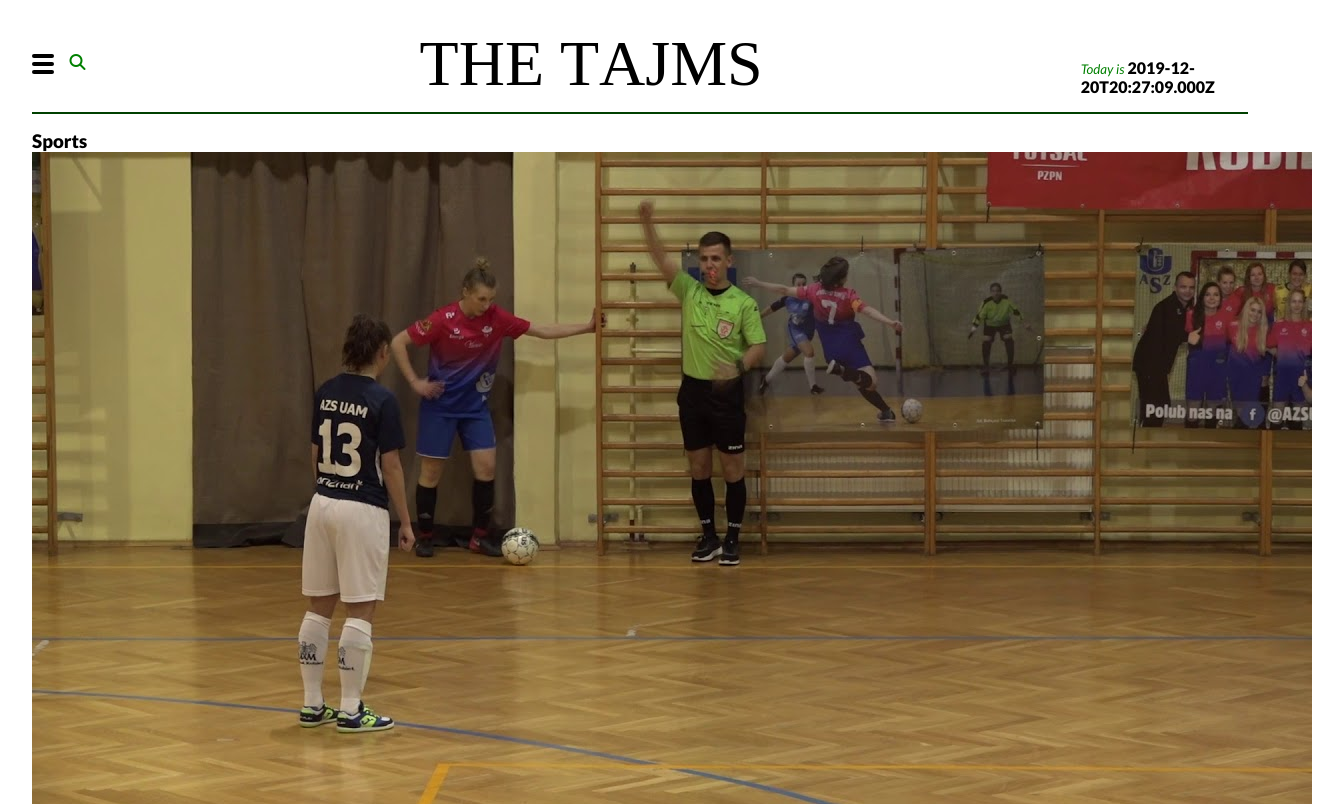
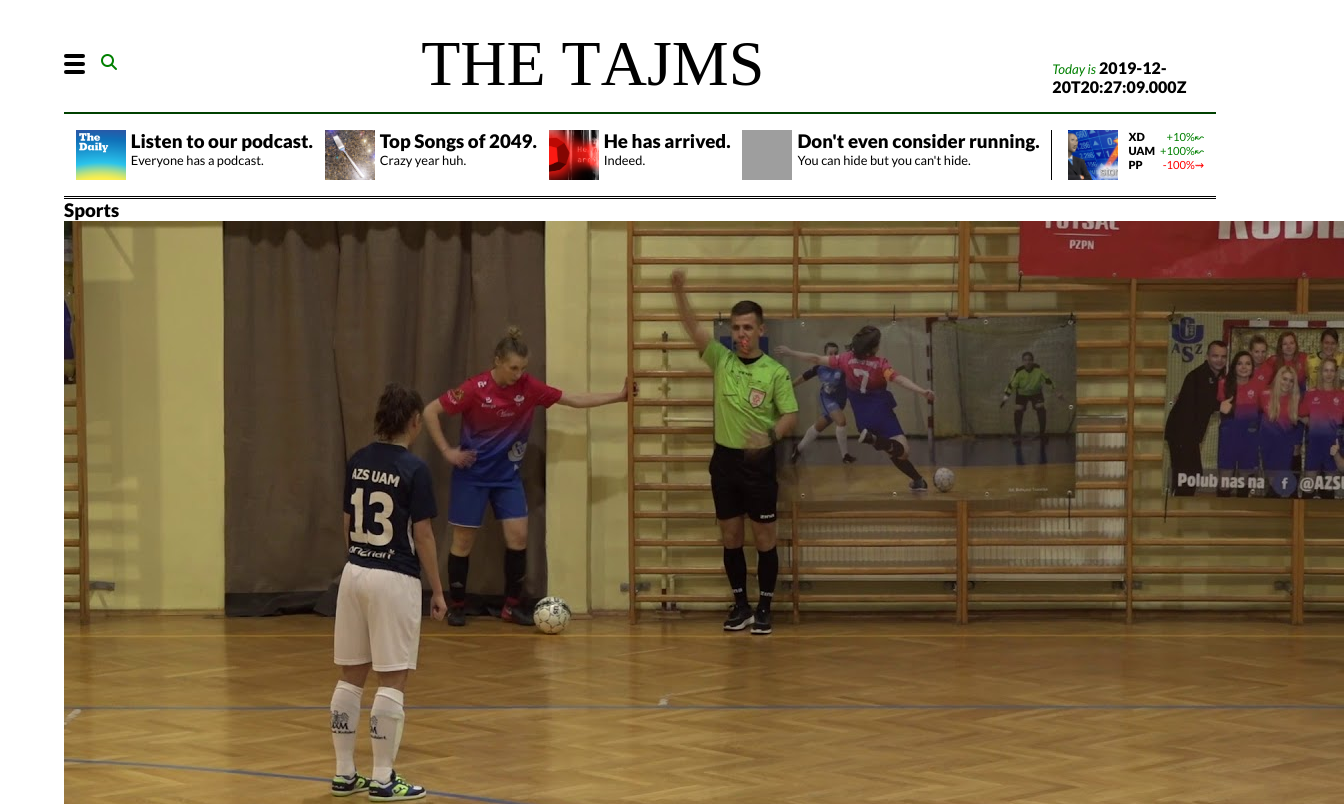
Before and after one commit to JakubKoralewski/made-by-the-jakubkoralewski-gang, a website with bundled scripts: page src/index.html in a window 1280 px wide. Shown: the top 804 px of the page, 1344 px wide, since content can reach past the window. Built offline with nearby package versions, Linux system fonts and the light colour scheme; grey boxes are pictures that could not be loaded; a web font is replaced by a local one.

Commit message:
Subheader added.

```diff
--- a/src/index.html
+++ b/src/index.html
@@ -26,6 +26,60 @@
 			<h1>THE TAJMS</h1>
 			<div id="date"></div>
 		</header>
+		<div id="sub-header">
+			<div id="grid">
+				<figure>
+					<img src="../img/thumbnails/podcast.png"
+						 alt="Podcast">
+
+					<figcaption>
+						<h3>Listen to our podcast.</h3>
+						<p>Everyone has a podcast.</p>
+					</figcaption>
+				</figure>
+				<figure>
+					<img alt="Worm." src="../img/thumbnails/worm.jpg">
+
+					<figcaption>
+						<h3>Top Songs of 2049.</h3>
+						<p>Crazy year huh.</p>
+					</figcaption>
+				</figure>
+				<figure>
+					<img alt="Worm." src="../img/thumbnails/common.png">
+
+					<figcaption>
+						<h3>He has arrived.</h3>
+						<p>Indeed.</p>
+					</figcaption>
+				</figure>
+				<figure>
+					<img alt="Do not." src="../img/thumbnails/dont.png">
+
+					<figcaption>
+						<h3>Don't even consider running.</h3>
+						<p>You can hide but you can't hide.</p>
+					</figcaption>
+				</figure>
+				<figure id="stocks">
+					<img alt="Stocks." src="../img/thumbnails/stonks.jpg">
+					<div id="stocks">
+						<div class="stock">
+							<header>XD</header>
+							<p class="p">+10%</p>
+						</div>
+						<div class="stock">
+							<header>UAM</header>
+							<p class="p">+100%</p>
+						</div>
+						<div class="stock">
+							<header>PP</header>
+							<p class="m">-100%</p>
+						</div>
+					</div>
+				</figure>
+			</div>
+		</div>
 		<nav>
 			<ul>
 				<li>Home Page</li>
@@ -36,8 +90,8 @@
 				<li>Business</li>
 				<li>Opinion</li>
 				<li>Tech</li>
-				<li>Best Student of The Year</li>
-				<li>Best Teacher of The Decade</li>
+				<li id="?">Best Student of The Year</li>
+				<li id="xd">Best Teacher of The Decade</li>
 				<li>Health</li>
 			</ul>
 		</nav>
--- a/src/index.scss
+++ b/src/index.scss
@@ -7,7 +7,7 @@ $secondary: green;
 
 body {
 	font-family: 'Lato', sans-serif;
-	padding: 2rem 2rem 2rem 2rem;
+	padding: 2rem 4rem 2rem 4rem;
 
 	#click-catcher {
 		display: none;
@@ -30,162 +30,5 @@ body {
 	}
 }
 
-nav {
-	$bg-color: white;
-	position: fixed;
-	top: 0;
-	left: 0;
-	transform: translateX(-100%);
-	transition: transform 500ms ease-in-out;
-	background-color: $bg-color;
-	min-height: 100vh;
-	padding: 1rem;
-	z-index: 10;
-
-	ul {
-		overflow-y: auto;
-		li {
-			list-style-type: none;
-			padding: 5px;
-			margin-top: 0.2rem;
-			font-weight: 500;
-			border-radius: 0.5rem;
-			&.active {
-				font-weight: 600;
-			}
-			&:hover {
-				cursor: pointer;
-				background-color: mix($secondary, darken($bg-color, 10%), 10%);
-			}
-		}
-	}
-
-	&.active {
-		transform: translateX(0);
-	}
-}
-
-header#main-header {
-	display: flex;
-	width: 100%;
-	flex-direction: row;
-	align-items: center;
-	border-bottom: 2px solid mix(black, $secondary, 50%);
-	padding-bottom: 1rem;
-	margin-bottom: 1rem;
-
-	$input-width: 10rem;
-
-	#date {
-		align-self: end;
-		small {
-			font-style: italic;
-			color: $secondary;
-		}
-	}
-
-	h1 {
-		$font-size: 4rem;
-		font-weight: 100;
-		font-size: $font-size;
-		font-family: 'Bungee Inline', serif;
-		transform: translateX(-#{$input-width/2});
-		margin-left: auto;
-		user-select: none;
-		width: 100%;
-		//text-align: center;
-		height: $font-size;
-		display: flex;
-		//align-items: ;
-justify-content: center;
-		align-items: center;
-
-		span {
-			&:hover {
-				transform: translateY(5px);
-				transition-duration: 0.2s;
-			}
-			&.empty {
-				width: $font-size/4;
-			}
-			//height: $font-size;
-			display: inline-block;
-			//height: $font-size;
-			transform: translateY(0px);
-			transition: 0.3s transform ease-in-out;
-		}
-	}
-
-	div#search {
-		color: $secondary;
-		display: inline-flex;
-		flex-direction: row;
-
-		&.active {
-			input.hidden-input {
-				transform: scaleX(1) translateX(-2px) !important;
-				transition-duration: 0.2s;
-				border: 2px solid black !important;
-			}
-		}
-
-		input.hidden-input {
-			margin-left: 1rem;
-			transform: scaleX(0);
-			transform-origin: left;
-			width: $input-width;
-			height: 1rem;
-			padding: 10px 12px;
-			border-width: 0;
-			transition-property: transform, border-width;
-			transition-duration: 1s;
-			transition-timing-function: ease-in-out;
-		}
-
-		i {
-			margin-left: 1rem;
-		}
-	}
-
-	#hamburger {
-		$gap: 4px;
-		$size: 4px;
-		$width: 2rem;
-
-		width: $width;
-		display: flex;
-		flex-direction: column;
-
-		&:hover {
-			#top {
-				transform: translateX(-3px);
-			}
-
-			#bottom {
-				transform: translateX(3px);
-			}
-		}
-
-
-		& > div {
-			width: 100%;
-			background-color: black;
-			height: $size;
-			border-radius: 3px;
-		}
-
-		#top {
-			transition: transform 1s cubic-bezier(0.2, -2, 0.2, 2);
-			margin-bottom: $gap;
-		}
-
-		#bottom {
-			transition: transform 1s cubic-bezier(0.2, -2, 0.2, 2);
-			margin-top: $gap;
-		}
-	}
-}
-
-article {
-	background-color: blue;
-}
+@import './styles/nav.scss';
+@import './styles/header.scss';
--- a/src/index.ts
+++ b/src/index.ts
@@ -5,7 +5,7 @@ let search = {
 	isActive: false,
 	active: (elem: HTMLElement) => {
 		search.isActive = !search.isActive;
-		if(search.isActive) {
+		if (search.isActive) {
 			elem.classList.add("active");
 		} else {
 			search.input.value = "";
@@ -25,7 +25,7 @@ let nav = {
 	activeListItem: null as HTMLLIElement,
 	active: () => {
 		nav.isActive = !nav.isActive;
-		if(nav.isActive) {
+		if (nav.isActive) {
 			[nav.nav, nav.clickCatcher]
 				.forEach(
 					(x) => x.classList.remove("active"));
@@ -53,7 +53,16 @@ let nav = {
 		nav.activeListItem.classList.add("active");
 	},
 	listItemClick: (e: Event) => {
-		nav.setActiveListItem(e.target as HTMLLIElement);
+		const target = e.target as HTMLLIElement;
+		switch (target.id) {
+			case "xd":
+				alert("bap");
+				break;
+			case "?":
+				alert("me");
+				break;
+		}
+		nav.setActiveListItem(target);
 	}
 };
 nav.listItems = nav.nav.querySelectorAll("ul > li");
@@ -73,10 +82,10 @@ let header = {
 	makeHeaderAnimatable: () => {
 		const text = header.h1.innerText.trim();
 		header.h1.innerHTML = "";
-		for(const letter of text) {
+		for (const letter of text) {
 			const span = document.createElement("span");
 			span.innerText = letter;
-			if(letter === " ") {
+			if (letter === " ") {
 				span.classList.add("empty");
 			}
 			header.h1.appendChild(span);
--- /dev/null
+++ b/src/styles/header.scss
@@ -0,0 +1,202 @@
+header#main-header {
+	display: flex;
+	width: 100%;
+	flex-direction: row;
+	align-items: center;
+	border-bottom: 2px solid mix(black, $secondary, 50%);
+	padding-bottom: 1rem;
+	margin-bottom: 1rem;
+
+	$input-width: 10rem;
+
+	#date {
+		align-self: end;
+
+		small {
+			font-style: italic;
+			color: $secondary;
+		}
+	}
+
+	h1 {
+		$font-size: 4rem;
+		font-weight: 100;
+		font-size: $font-size;
+		font-family: 'Bungee Inline', serif;
+		transform: translateX(-#{$input-width/2});
+		margin-left: auto;
+		user-select: none;
+		width: 100%;
+		//text-align: center;
+		height: $font-size;
+		display: flex;
+		//align-items: ;
+		justify-content: center;
+		align-items: center;
+
+		span {
+			&:hover {
+				transform: translateY(5px);
+				transition-duration: 0.2s;
+			}
+
+			&.empty {
+				width: $font-size/4;
+			}
+
+			//height: $font-size;
+			display: inline-block;
+			//height: $font-size;
+			transform: translateY(0px);
+			transition: 0.3s transform ease-in-out;
+		}
+	}
+
+	div#search {
+		color: $secondary;
+		display: inline-flex;
+		flex-direction: row;
+
+		&.active {
+			input.hidden-input {
+				transform: scaleX(1) translateX(-2px) !important;
+				transition-duration: 0.2s;
+				border: 2px solid black !important;
+			}
+		}
+
+		input.hidden-input {
+			margin-left: 1rem;
+			transform: scaleX(0);
+			transform-origin: left;
+			width: $input-width;
+			height: 1rem;
+			padding: 10px 12px;
+			border-width: 0;
+			transition-property: transform, border-width;
+			transition-duration: 1s;
+			transition-timing-function: ease-in-out;
+		}
+
+		i {
+			margin-left: 1rem;
+		}
+	}
+
+	#hamburger {
+		$gap: 4px;
+		$size: 4px;
+		$width: 2rem;
+
+		width: $width;
+		display: flex;
+		flex-direction: column;
+
+		&:hover {
+			#top {
+				transform: translateX(-3px);
+			}
+
+			#bottom {
+				transform: translateX(3px);
+			}
+		}
+
+
+		& > div {
+			width: 100%;
+			background-color: black;
+			height: $size;
+			border-radius: 3px;
+		}
+
+		#top {
+			transition: transform 1s cubic-bezier(0.2, -2, 0.2, 2);
+			margin-bottom: $gap;
+		}
+
+		#bottom {
+			transition: transform 1s cubic-bezier(0.2, -2, 0.2, 2);
+			margin-top: $gap;
+		}
+	}
+}
+
+#sub-header {
+	padding-bottom: 1rem;
+	border-width: 0;
+	border-style: double;
+	border-bottom-width: 3px;
+
+
+	#grid {
+		display: flex;
+		flex-direction: row;
+		align-items: center;
+		justify-content: space-evenly;
+
+		figure {
+
+			&#stocks {
+				border-left: 1px solid black;
+				padding-left: 1rem;
+			}
+
+			&:hover {
+				cursor: pointer;
+			}
+
+			img {
+				object-fit: cover;
+				width: 50px;
+				height: 50px;
+				margin-right: 5px;
+			}
+
+			display: flex;
+			flex-direction: row;
+
+			figcaption {
+				p {
+					font-size: 0.8rem;
+				}
+			}
+
+			#stocks {
+				display: flex;
+				flex-direction: column;
+				font-size: 0.7rem;
+
+				.stock {
+					p {
+						&.p {
+							color: green;
+
+							&:after {
+								content: '↜';
+							}
+						}
+
+						&.m {
+							&:after {
+								content: '⇝';
+							}
+
+							color: red;
+						}
+					}
+
+					display: flex;
+					flex-direction: row;
+					justify-content: space-between;
+
+					header {
+						font-weight: 600;
+						margin-right: 5px;
+						margin-left: 5px;
+					}
+				}
+			}
+		}
+	}
+}
--- /dev/null
+++ b/src/styles/nav.scss
@@ -0,0 +1,36 @@
+nav {
+	$bg-color: white;
+	position: fixed;
+	top: 0;
+	left: 0;
+	transform: translateX(-100%);
+	transition: transform 500ms ease-in-out;
+	background-color: $bg-color;
+	height: 100vh;
+	padding: 1rem;
+	z-index: 10;
+	overflow-y: auto;
+
+	ul {
+		padding-bottom: 1rem;
+		overflow-y: auto;
+		li {
+			list-style-type: none;
+			padding: 5px;
+			margin-top: 0.2rem;
+			font-weight: 500;
+			border-radius: 0.5rem;
+			&.active {
+				font-weight: 600;
+			}
+			&:hover {
+				cursor: pointer;
+				background-color: mix($secondary, darken($bg-color, 10%), 10%);
+			}
+		}
+	}
+
+	&.active {
+		transform: translateX(0);
+	}
+}
```
Also changed, not shown: img/thumbnails/common.png (added), img/thumbnails/hecomes.gif (added), img/thumbnails/podcast.png (added), img/thumbnails/stonks.jpg (added), img/thumbnails/worm.jpg (added), 1 other file. Lines whose indentation alone changed are shown as unchanged.
